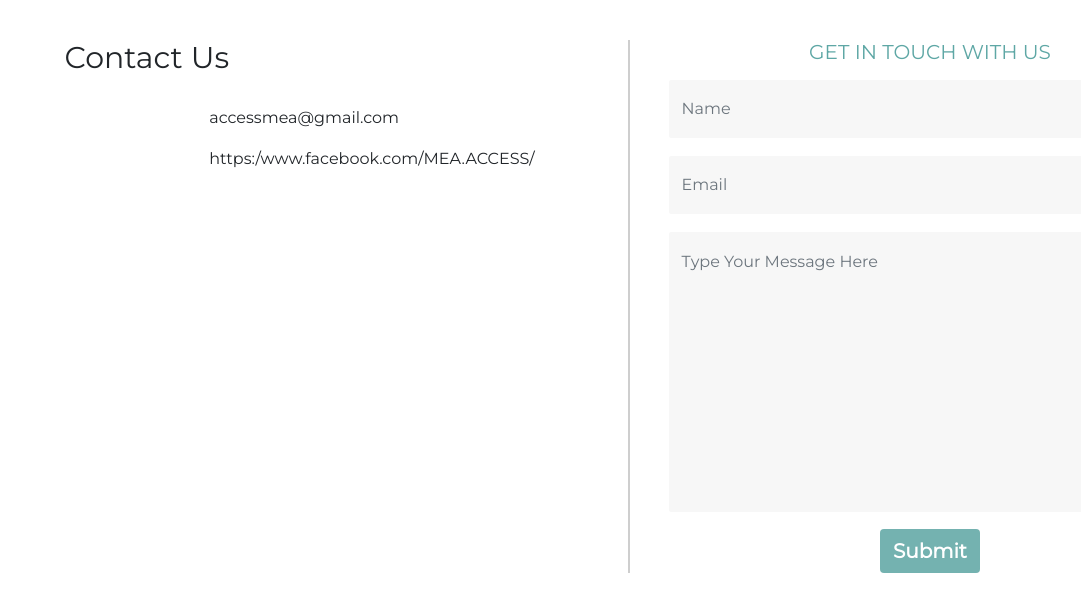
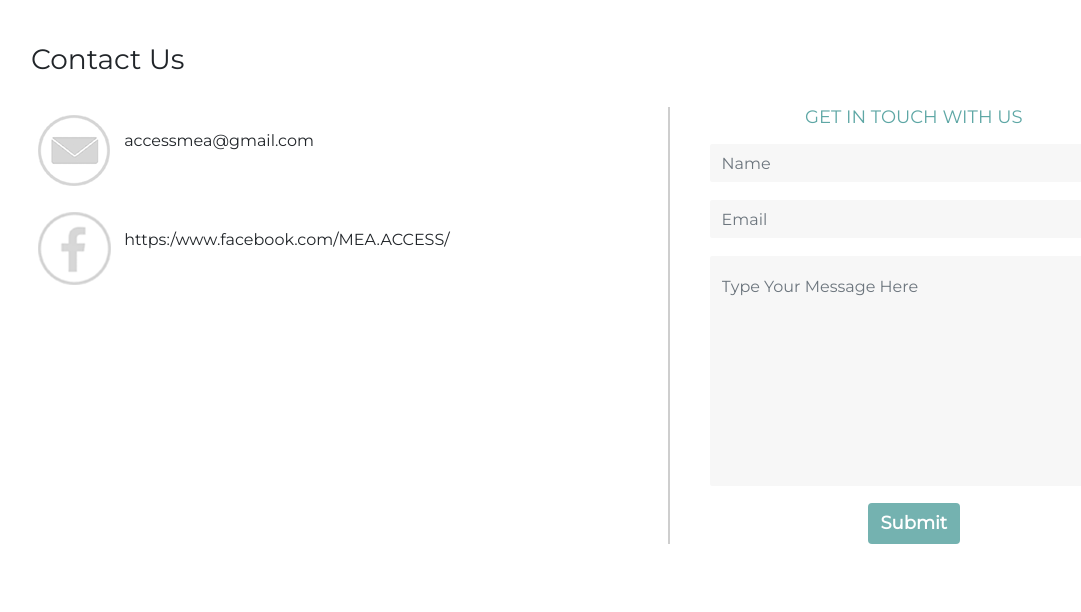
Before and after one commit to Hjkun77/access-website, a PHP site: page /contact.html in a window 1280 px wide. Shown: the part 101-713 px from the top of the page, without its empty margins (89-1170 px from the left). Run offline with PHP 8.4, Linux system fonts and the light colour scheme.

Commit message:
Fixed Contacts

```diff
--- a/contact.html
+++ b/contact.html
@@ -40,26 +40,29 @@
 
       <div class="contact-us">
         <div class="row">
-          <div class="col-md-6">
+          <div class="col-md-12">
+            <h4 class="contact-us-title">Contact Us</h4>
+          </div>
+          <div class="col-md-4">
             <div class="row">
-              <div class="col-md-12">
-                <h4 class="contact-us-title">Contact Us</h4>
+              <div class="col-md-3 contact-details">
+                <img src="./assets/email.png" alt="email">
               </div>
-              <div class="col-md-3">
-              </div>
-              <div class="col-md-9">
+              <div class="col-md-9 contact-details">
                 <p>accessmea@gmail.com</p>
               </div>
-              <div class="col-md-12"></div>
-              <div class="col-md-3">
-
+              <div class="col-md-3 contact-details">
+                <img src="./assets/fb.png" alt="facebook">
               </div>
-              <div class="col-md-9">
+              <div class="col-md-9 contact-details">
                 <p>https:/www.facebook.com/MEA.ACCESS/</p>
               </div>
             </div>
           </div>
-          <div class="col-md-6 contact-line">
+          <div class="col-md-3">
+
+          </div>
+          <div class="col-md-5 contact-line">
             <h3 class="get-in-touch">Get In Touch With Us</h3>
             <form>
               <div class="form-group">
--- a/stylesheets/style.css
+++ b/stylesheets/style.css
@@ -141,16 +141,16 @@ body {
 
   /* Contact Us */
   .contact-us {
-    margin-left: 12vw;
-    width: 90%;
-    margin-top: 11vw;
+    margin-left: 7.5em;
+    width: 85%;
+    margin-top: 9em;
     display: flex;
     align-items: center;
     position: fixed;
   }
 
   .contact-us-title {
-    font-size: 30px;
+    font-size: 28px;
     width: 100%;
     margin-bottom: 30px;
   }
@@ -161,9 +161,16 @@ body {
     border-left: 2px solid #CECECE;
   }
 
+  .contact-details {
+    display: flex;
+    justify-content: flex-start;
+    align-items: center;
+    margin-bottom: 15px;
+  }
+
   .get-in-touch {
     text-transform: uppercase;
-    font-size: 20px;
+    font-size: 18px;
     color: #5EA7A5;
     text-align: center;
   }
@@ -173,14 +180,14 @@ body {
     border-color: transparent;
     border-radius: 0.2em;
     width: 100%;
-    height: 60px;
+    height: 40px;
     color: #989696;
     margin-bottom: 15px;
     margin-top: 15px;
   }
 
   .contact-input-message {
-    padding-bottom: 250px;
+    padding-bottom: 200px;
     padding-top: 30px;
   }
 
@@ -192,7 +199,7 @@ body {
   .contact-button {
     background-color: #74B2B0;
     color: white;
-    font-size: 20px;
+    font-size: 18px;
     font-weight: bold;
   }
 
```
Also changed, not shown: assets/email.png (added), assets/fb.png (added).
